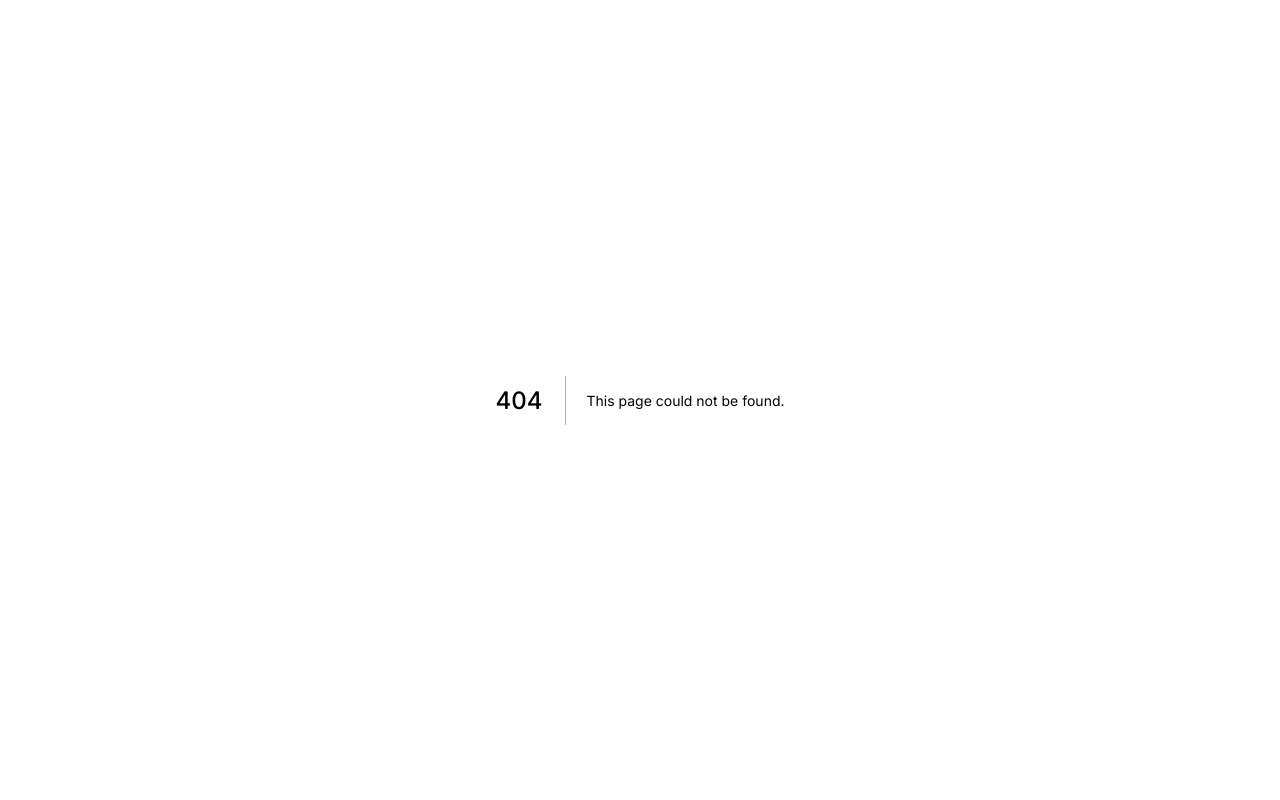
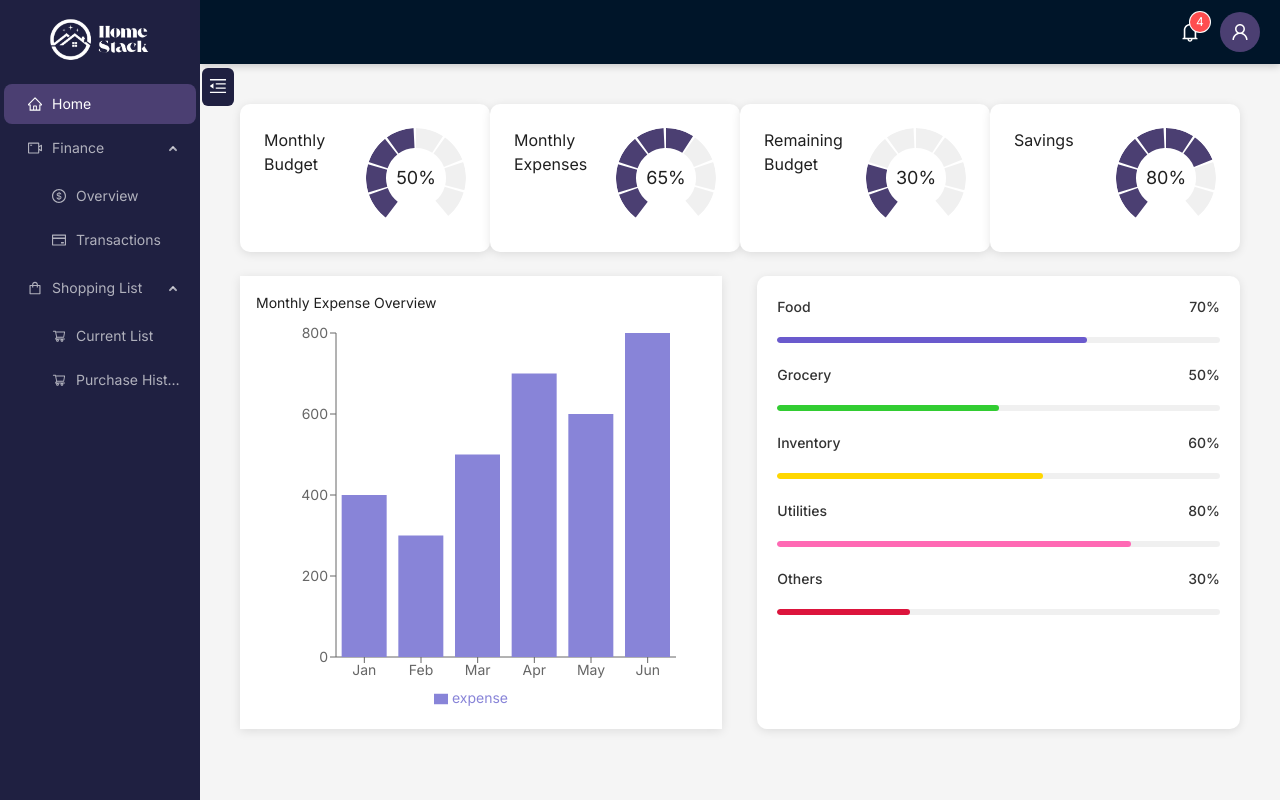
Before and after one commit to Thenushan05/itpm-homestack, a Next.js app: page /dashboard/finance-overview in a window 1280 px wide. Before the commit this address had no page. Built offline with nearby package versions, Linux system fonts and the light colour scheme; what @ant-design/nextjs-registry would draw is missing.

Commit message:
changes-finance

```diff
--- a/package.json
+++ b/package.json
@@ -26,6 +26,7 @@
     "react-router-dom": "^7.2.0",
     "react-speech-recognition": "^3.10.0",
     "react-webcam": "^7.2.0",
+    "recharts": "^2.15.1",
     "regenerator-runtime": "^0.14.1",
     "tesseract.js": "^6.0.0"
   },
--- a/src/app/dashboard/dashboard.sass
+++ b/src/app/dashboard/dashboard.sass
@@ -21,7 +21,8 @@
         display: flex
         justify-content: end
         width: 100%
-
+.ant-layout
+    min-height: 100vh
 .dashboard-header
     display: flex
     justify-content: space-between
--- /dev/null
+++ b/src/app/dashboard/finance-overview/finance-overview.sass
@@ -0,0 +1,63 @@
+@import '../../../sass/custom/index'
+.cart-container
+    display: flex
+    flex-direction: row
+    justify-content: space-between
+    .ant-progress-inner
+        height: 100px !important
+        width: 100px !important
+        font-size: 18px !important
+    .budject-cart
+        display: flex
+        flex-direction: row
+        justify-content: space-between
+        width: 380px
+        padding: 24px
+        background: #fff
+        box-shadow: 0 2px 10px rgba(0, 0, 0, 0.1)
+        border-radius: 10px
+        .cart-head
+            font-size: 16px
+.graphs-container
+    display: flex
+    flex-direction: row
+    gap: 35px
+    margin-top: 24px
+    .bar-chart-container
+        width: 50%
+        background: #fff
+        box-shadow: 0 2px 10px rgba(0, 0, 0, 0.1)
+        padding: 16px
+    .recharts-responsive-container
+        width: 50%
+    .horizontal-progress-container
+        background: #fff
+        padding: 20px
+        border-radius: 10px
+        box-shadow: 0 2px 10px rgba(0, 0, 0, 0.1)
+        width: 50%
+
+    .horizontal-progress
+        display: flex
+        align-items: center
+        gap: 10px
+        margin-bottom: 15px
+        flex-direction: column
+
+    .catogory
+        display: flex
+        flex-direction: row
+        justify-content: space-between
+        width: 100%
+
+    .category-label
+        flex: 1
+        font-weight: 500
+        color: #333
+
+    .percent-label
+        font-weight: 500
+        color: #333
+
+.ant-progress .ant-progress-inner:not(.ant-progress-circle-gradient) .ant-progress-circle-path
+    stroke: $secondarycolor
--- /dev/null
+++ b/src/app/dashboard/finance-overview/page.tsx
@@ -0,0 +1,136 @@
+"use client";
+
+import { Progress } from "antd";
+import React from "react";
+import {
+  BarChart,
+  Bar,
+  XAxis,
+  YAxis,
+  Tooltip,
+  ResponsiveContainer,
+  Legend,
+} from "recharts";
+import "../finance-overview/finance-overview.sass";
+
+const data = [
+  { month: "Jan", expense: 400 },
+  { month: "Feb", expense: 300 },
+  { month: "Mar", expense: 500 },
+  { month: "Apr", expense: 700 },
+  { month: "May", expense: 600 },
+  { month: "Jun", expense: 800 },
+];
+
+const databar = [
+  { category: "Food", expense: 70, color: "#6A5ACD" }, // Purple
+  { category: "Grocery", expense: 50, color: "#32CD32" }, // Green
+  { category: "Inventory", expense: 60, color: "#FFD700" }, // Yellow
+  { category: "Utilities", expense: 80, color: "#FF69B4" }, // Pink
+  { category: "Others", expense: 30, color: "#DC143C" }, // Red
+];
+
+function FinanceOverview() {
+  return (
+    <div className="finance-overview-main">
+      <div className="cart-container">
+        <div className="budject-cart">
+          <div className="cart-head">
+            <span>Monthly Budget</span>
+          </div>
+          <div className="progress-bar">
+            <Progress
+              type="dashboard"
+              steps={8}
+              percent={50}
+              trailColor="rgba(0, 0, 0, 0.06)"
+              strokeWidth={20}
+            />
+          </div>
+        </div>
+
+        <div className="budject-cart">
+          <div className="cart-head">
+            <span>Monthly Expenses</span>
+          </div>
+          <div className="progress-bar">
+            <Progress
+              type="dashboard"
+              steps={8}
+              percent={65}
+              trailColor="rgba(0, 0, 0, 0.06)"
+              strokeWidth={20}
+            />
+          </div>
+        </div>
+
+        <div className="budject-cart">
+          <div className="cart-head">
+            <span>Remaining Budget</span>
+          </div>
+          <div className="progress-bar">
+            <Progress
+              type="dashboard"
+              steps={8}
+              percent={30}
+              trailColor="rgba(0, 0, 0, 0.06)"
+              strokeWidth={20}
+            />
+          </div>
+        </div>
+
+        <div className="budject-cart">
+          <div className="cart-head">
+            <span>Savings</span>
+          </div>
+          <div className="progress-bar">
+            <Progress
+              type="dashboard"
+              steps={8}
+              percent={80}
+              trailColor="rgba(0, 0, 0, 0.06)"
+              strokeWidth={20}
+            />
+          </div>
+        </div>
+      </div>
+      <div className="graphs-container">
+        <div className="bar-chart-container">
+          <h3>Monthly Expense Overview</h3>
+          <ResponsiveContainer width="100%" height={400}>
+            <BarChart
+              data={data}
+              margin={{ top: 20, right: 30, left: 20, bottom: 5 }}
+            >
+              <XAxis dataKey="month" />
+              <YAxis />
+              <Tooltip />
+              <Legend />
+              <Bar dataKey="expense" fill="#8884d8" />
+            </BarChart>
+          </ResponsiveContainer>
+        </div>
+        <div className="horizontal-progress-container">
+          {databar.map((item) => (
+            <div key={item.category} className="horizontal-progress">
+              <div className="catogory">
+                <span className="category-label">{item.category}</span>
+                <span className="percent-label">{item.expense}%</span>
+              </div>
+
+              <Progress
+                percent={item.expense}
+                showInfo={false}
+                strokeWidth={6}
+                strokeColor={item.color}
+                trailColor="rgba(0, 0, 0, 0.06)"
+              />
+            </div>
+          ))}
+        </div>
+      </div>
+    </div>
+  );
+}
+
+export default FinanceOverview;
--- a/src/app/dashboard/finance/page.tsx
+++ b/src/app/dashboard/finance/page.tsx
@@ -2,7 +2,7 @@
 import React from "react";
 import ImageToText from "@/components/ImageToText";
 
-const ShoppingList: React.FC = () => {
+const finance: React.FC = () => {
   return (
     <main className="flex justify-center items-center min-h-screen">
       <ImageToText />
@@ -10,4 +10,4 @@ const ShoppingList: React.FC = () => {
   );
 };
 
-export default ShoppingList;
+export default finance;
--- a/src/app/dashboard/layout.tsx
+++ b/src/app/dashboard/layout.tsx
@@ -96,7 +96,7 @@ const DashboardLayout = ({ children }: { children: React.ReactNode }) => {
         {
           key: "2-1",
           icon: <DollarOutlined />,
-          label: <Link href="/dashboard/finance">Overview</Link>,
+          label: <Link href="/dashboard/finance-overview">Overview</Link>,
         },
         {
           key: "2-2",
```
Also changed, not shown: 1 other file (tests, documents, lock files or other folders).
